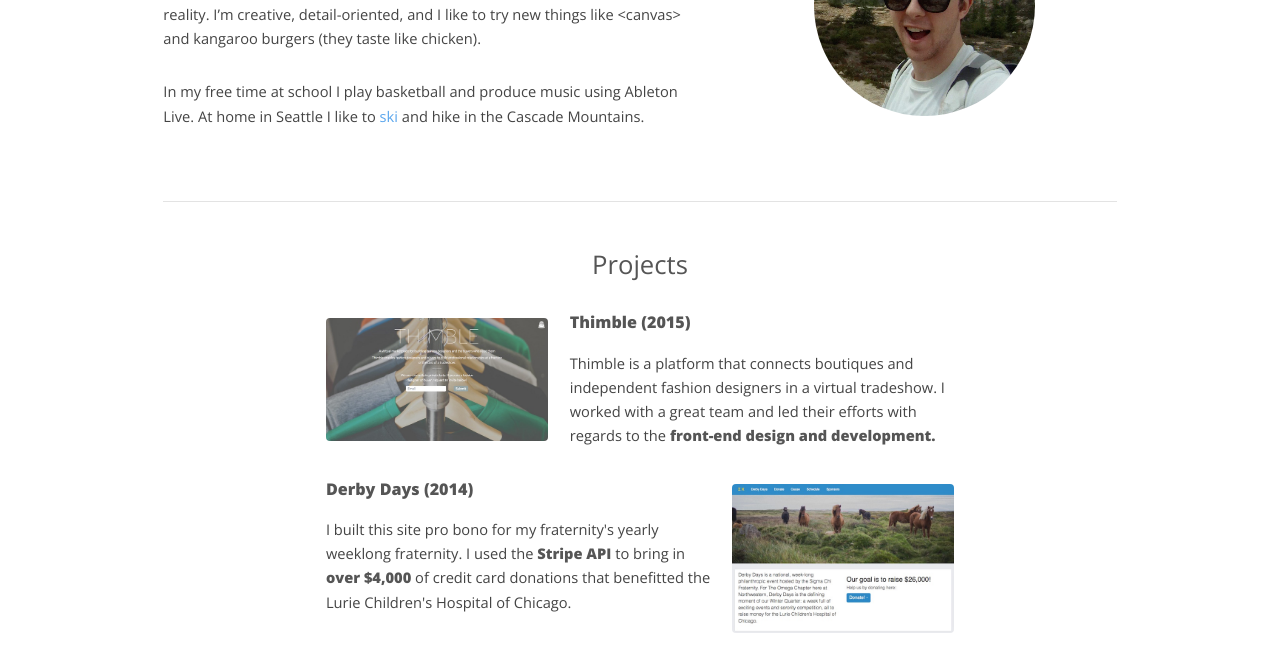
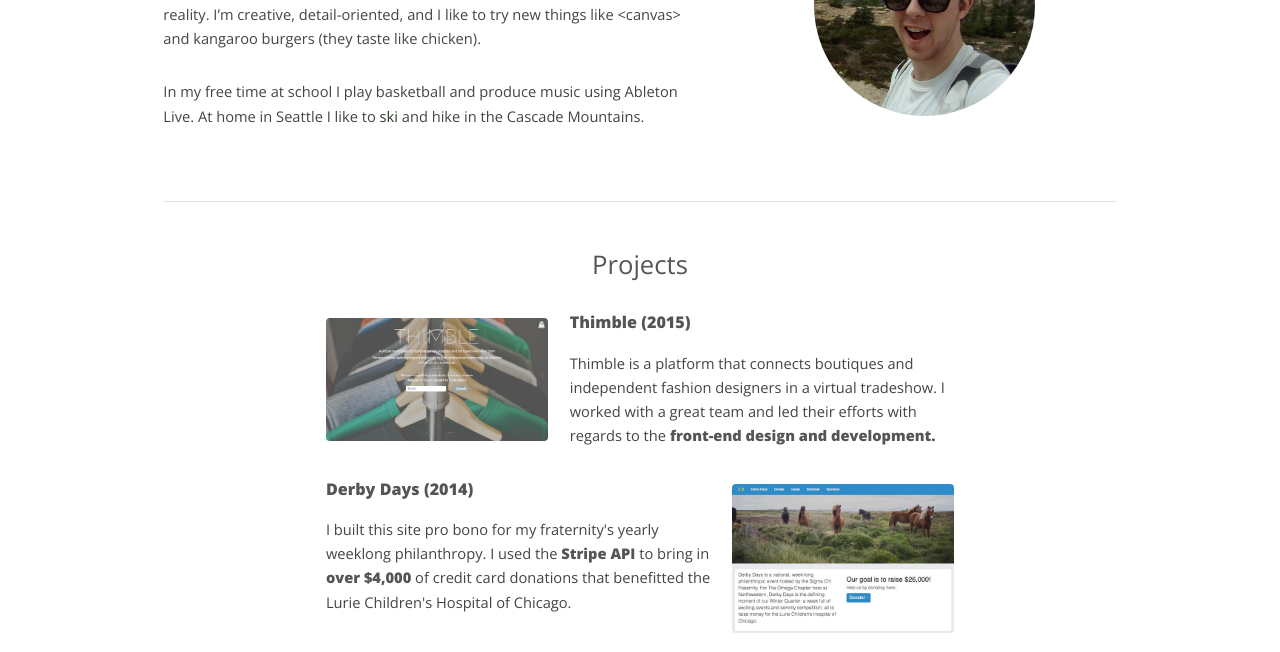
Before and after one commit to ryanmadden/ryanmadden.github.io, a Jekyll site: the page index.html, which Jekyll copies as it is, in a window 1280 px wide and 1400 px high, scrolled down 304 px. Shown: the part 150-802 px from the top of the window. Built offline with Jekyll 4.4.1, drawn with Linux system fonts in a browser that asks for light colours.

Commit message:
Color adjustments

```diff
--- a/index.html
+++ b/index.html
@@ -5,7 +5,7 @@
 	<title>Ryan Madden - Web Developer from Seattle</title>
 	<meta charset="utf-8" />
 	<meta name="viewport" content="width=device-width, initial-scale=1" />
-	<link href='http://fonts.googleapis.com/css?family=Open+Sans:400,800' rel='stylesheet' type='text/css'>
+	<link href='https://fonts.googleapis.com/css?family=Open+Sans:400,800' rel='stylesheet' type='text/css'>
 	<link rel="stylesheet" href="/css/main.css" />
 </head>
 <body id="top">
@@ -81,7 +81,7 @@
 		<div class="row">
 			<div class="-2u 5u -1u(medium) 6u(medium) 12u$(small) 12u$(xsmall)">
 				<h4>Derby Days (2014)</h4>
-				<p>I built this site pro bono for my fraternity's yearly weeklong fraternity. I used the <strong>Stripe API</strong> to bring in <strong>over $4,000</strong> of credit card donations that benefitted the Lurie Children's Hospital of Chicago.</p>
+				<p>I built this site pro bono for my fraternity's yearly weeklong philanthropy. I used the <strong>Stripe API</strong> to bring in <strong>over $4,000</strong> of credit card donations that benefitted the Lurie Children's Hospital of Chicago.</p>
 			</div>
 			<div class="3u$ 4u$(medium)  -1u(small) 10u$(small) 12u$(xsmall)">
 				<span class="image fit img-project"><img src="img/derbydays.jpg" alt=""></span>
--- a/sass/base/_page.scss
+++ b/sass/base/_page.scss
@@ -36,3 +36,8 @@
 		}
 
 	}
+
+	// body:after{
+	// 	display:none;
+	// 	content: 'url(../bg.jpg)';
+	// }
--- a/sass/base/_typography.scss
+++ b/sass/base/_typography.scss
@@ -35,7 +35,7 @@
 	}
 
 	a {
-		color: _palette(accent1, bg);
+		color: _palette(accent1, fg-bold);
 		text-decoration: none;
 
 		&:hover {
@@ -83,6 +83,7 @@
 	h4 {
 		font-size: 1.1em;
 		line-height: 1.5em;
+		// color: _palette(accent1, bg);
 	}
 
 	h5 {
--- a/sass/layout/_nav.scss
+++ b/sass/layout/_nav.scss
@@ -21,7 +21,7 @@
 		right: 0;
 		top: 0;
 		visibility: hidden;
-		width: 20em;
+		width: 10em;
 		z-index: _misc(z-index-base) + 2;
 
 		> ul {
--- a/sass/libs/_vars.scss
+++ b/sass/libs/_vars.scss
@@ -39,9 +39,9 @@
 		border2-bg:			rgba(144,144,144,0.2),
 
 		accent1: (
-			bg:				#5AA6ED,
+			bg:				#606F50,
 			fg:				mix(#5AA6ED, #ffffff, 25%),
-			fg-bold:		#ffffff,
+			fg-bold:		#273C2C,
 			fg-light:		mix(#5AA6ED, #ffffff, 40%),
 			border:			rgba(255,255,255,0.25),
 			border-bg:		rgba(255,255,255,0.075),
```
Lines whose indentation alone changed are shown as unchanged.
